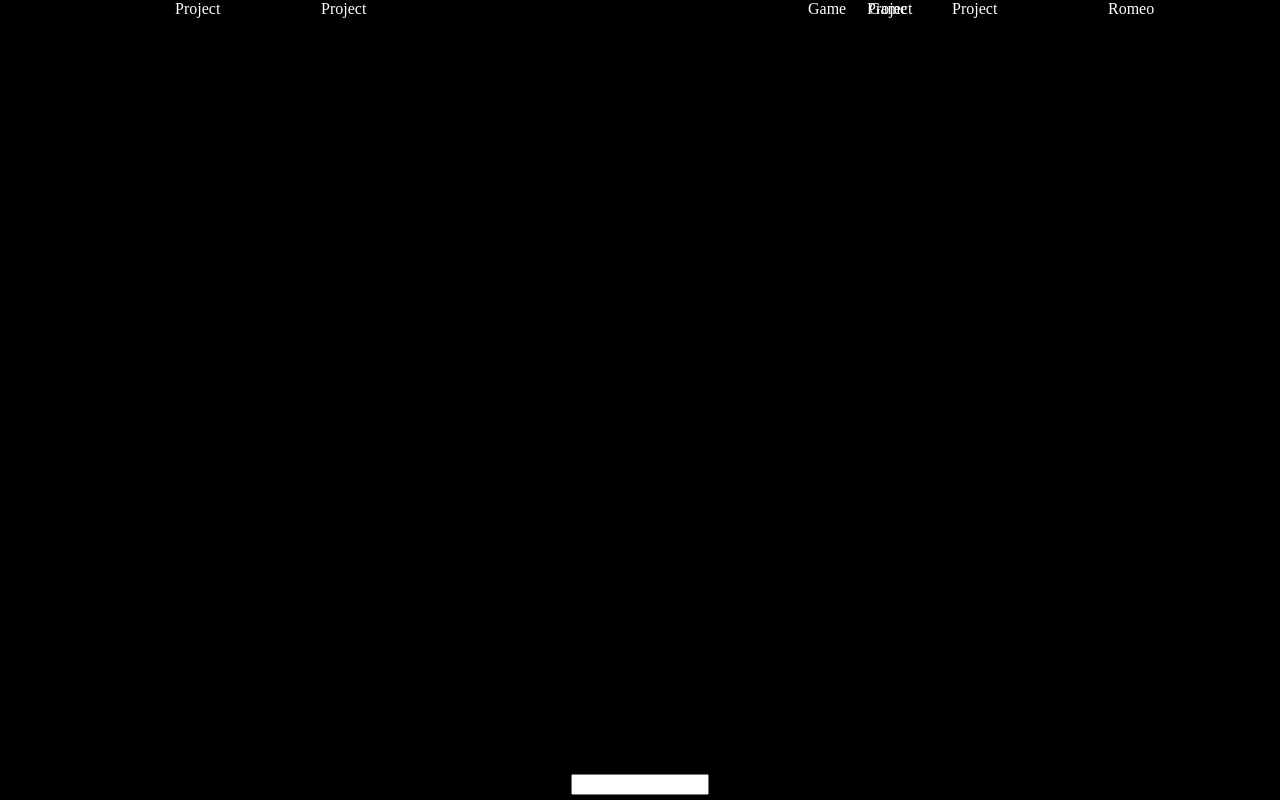
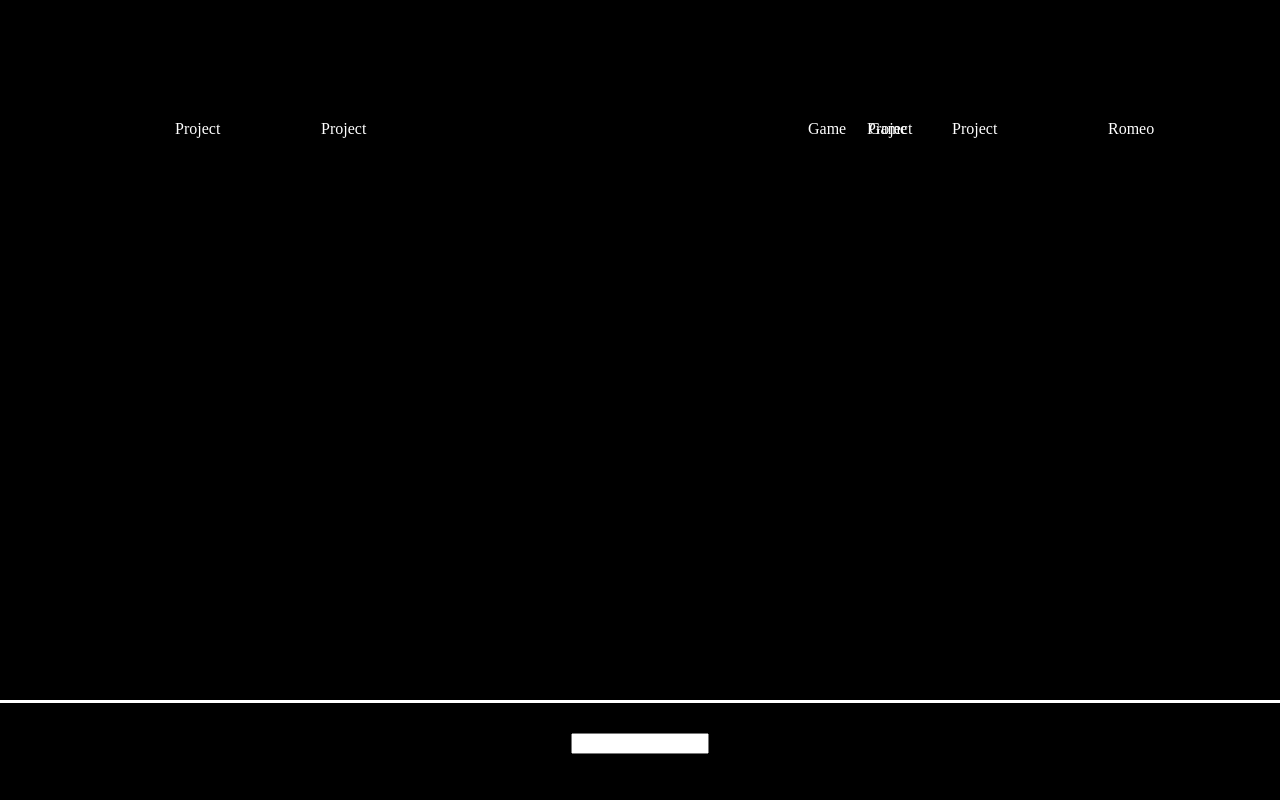
Before and after one commit to dizzyfox734/venezia, a plain HTML site: page index.html in a window 1280 px wide. Both pictures are taken after a click on the button "Start!". Drawn offline with Linux system fonts and the light colour scheme.

Commit message:
Check InputWord

```diff
--- a/css/styles.css
+++ b/css/styles.css
@@ -7,6 +7,10 @@
     top: 50%;
     left: 50%;
     transform: translate(-50%, -50%);
+}
+
+.playing {
+    border-top: solid 3px white;
 }
 
 body {
@@ -19,18 +23,19 @@ span {
 
 #goalLine{
     position: fixed;
-    bottom: 5px;
+    top: 700px;
     width: 100%;
-    height: 21px;
+    height: 100px;
     display: flex;
     justify-content: center;
+
 }
 
 #wordInput {
     position: fixed;
-    bottom: 5px;
     width:130px;
     text-align: center;
+    margin-top: 30px;
 }
 
 #startBtn {
@@ -45,7 +50,7 @@ span {
 
 #dashboard {
     position: relative;
-    width: 100vw;
-    height: 100vh;
+    width: 100%;
+    height: 800px;
     background-color: black;
 }
--- a/index.html
+++ b/index.html
@@ -11,12 +11,12 @@
     <div id="dashboard">
         <button id="startBtn" class="center" type="button">Start!</button>
 
-
+        <div id="goalLine">
+            <input type="text" id="wordInput" class="hidden">
+        </div>
     </div>
 
-    <div id="goalLine">
-        <input type="text" id="wordInput" class="hidden">
-    </div>
+
     <script src="js/main.js"></script>
 </body>
 </html>
--- a/js/main.js
+++ b/js/main.js
@@ -1,27 +1,32 @@
 const startBtn = document.querySelector("#startBtn");
 const wordInput = document.querySelector("#wordInput");
 const dashBoard = document.querySelector("#dashboard");
+const goalLine = document.querySelector("#goalLine");
 
 const HIDDEN_CLASSNAME = "hidden";
+const PLAYING_CLASSNAME = "playing";
+const SPEED = 5;
 
-
+let flag = false;
 // 네이버 사전에서 가져올 수 있으면 좋을 듯
 const wordStore = ["Venezia", "Project", "Game", "Romeo", "LuBu", "Tomato", "Pikachu"];
 let spanStore = [];
 let MaxPositionOfWord;
+let hp;
+let score = 0;
 
 
 function createWord() {
     const numberOfWord = wordStore.length;
     MaxPositionOfWord = dashBoard.clientWidth -100;
 
-    for(let i=0; i<numberOfWord; i++){
+    for(let i=0; i<numberOfWord; i++) {
         const span = document.createElement("span");
         const wordPick = Math.floor(Math.random() * numberOfWord);
 
-        span.innerHTML = wordStore[wordPick];
+        span.innerText = wordStore[wordPick];
         span.style.position = "absolute";
-        span.style.top = "0px";
+        span.style.top = "-20px";
         span.style.left = `${Math.floor(Math.random() * MaxPositionOfWord) + 50}px`;
 
         dashBoard.appendChild(span);
@@ -29,13 +34,50 @@ function createWord() {
     }
 }
 
+function moveWord() {
+    if(flag) {
+        const numberOfWord = wordStore.length;
 
+
+        for(let i=0; i<numberOfWord; i++) {
+            spanStore[i].style.top = parseInt(spanStore[i].style.top) + SPEED + "px";
+
+            if(parseInt(spanStore[i].style.top) >= 700) {
+                hp--;
+                spanStore.splice(i, 1);
+
+                dashBoard.removeChild(spanStore[i]);
+                console.log(`$i는 {i}입니다.`); // <=== Do remove!
+
+            }
+        }
+    }
+}
 
 function startGame(event) {
     event.preventDefault();
     startBtn.classList.add(HIDDEN_CLASSNAME);
     wordInput.classList.remove(HIDDEN_CLASSNAME);
+    goalLine.classList.add(PLAYING_CLASSNAME);
+
+
+    flag = true;
+    hp = 5;
     createWord();
+
+    wordInput.addEventListener("keyup", function() {
+        if(event.keyCode == 13) { // INPUT ENTER
+            for(let i = 0; i<spanStore.length; i++) {
+                if(spanStore[i].innerText == wordInput.value) {
+                    // remove span
+                    score += 100;
+                    // print score
+                }
+            }
+        }
+    });
+
+    setInterval(moveWord, 100);
 }
 
 
```
